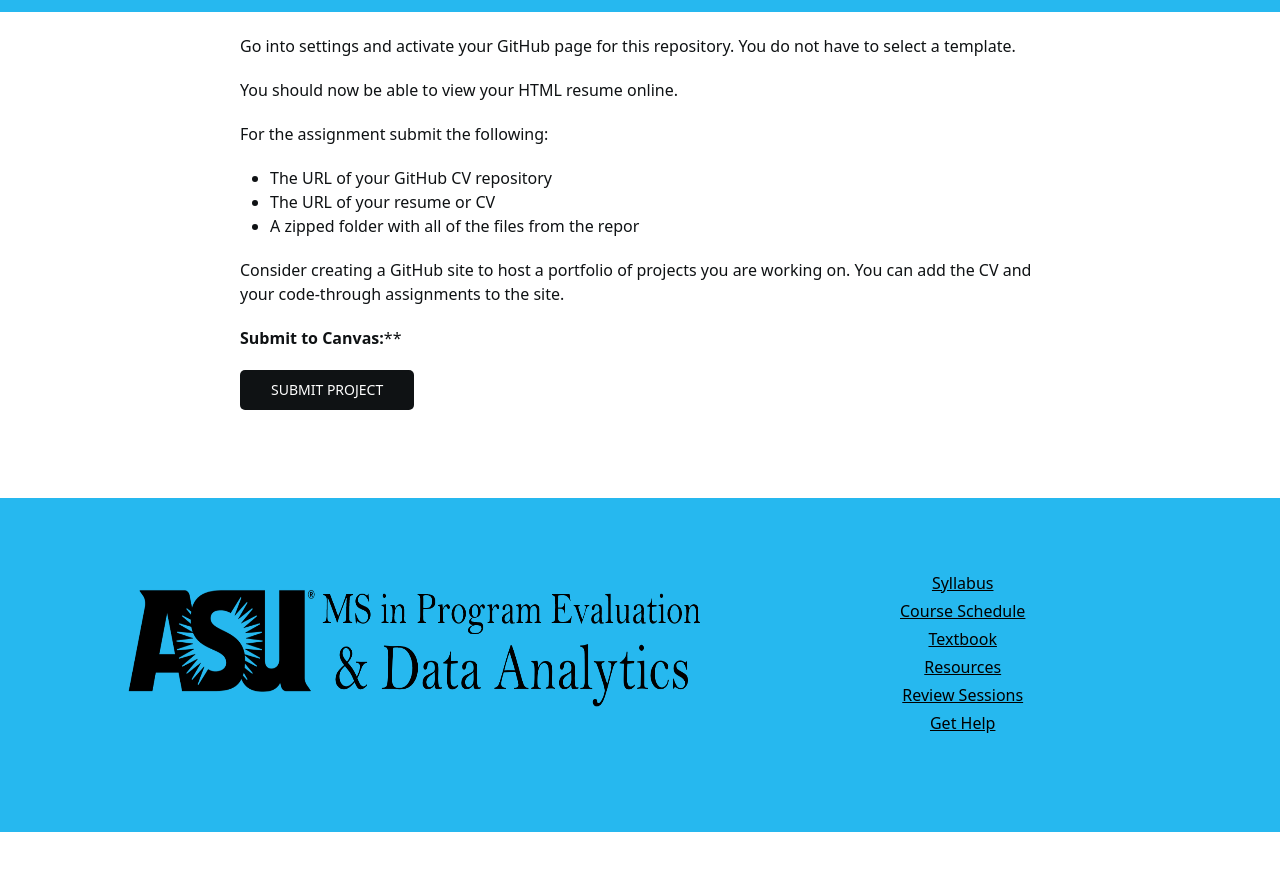
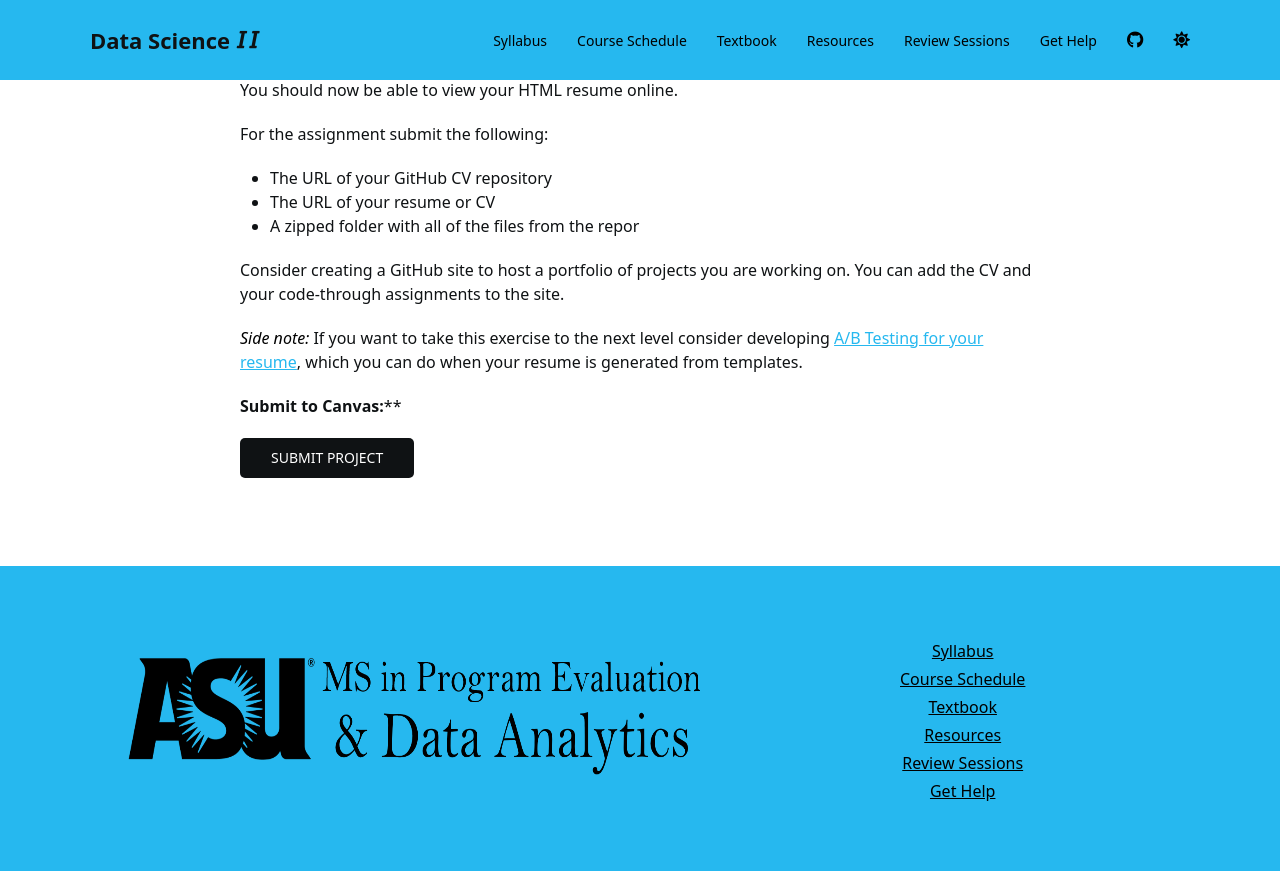
Before and after one commit to DS4PS/cpp-527-fall-2020, a Jekyll site: the page built from schedule.md, in a window 1280 px wide and 900 px high, scrolled down 72226 px. Shown: the top 871 px of the window. Built offline with Jekyll 4.4.1, drawn with Linux system fonts in a browser that asks for light colours; nearby versions of some CDN libraries; a script bundle is joined from its source files by our own code; library files that are not in the unit come from our copies; a style sheet for code colours, icons or effects is not loaded; before the commit the page ends 73058 px from its top, so only the background shows below that.

Commit message:
Update schedule.md

```diff
--- a/schedule.md
+++ b/schedule.md
@@ -3086,6 +3086,8 @@
 
 Consider creating a GitHub site to host a portfolio of projects you are working on. You can add the CV and your code-through assignments to the site.
 
+*Side note:* If you want to take this exercise to the next level consider developing [A/B Testing for your resume](https://www.r-bloggers.com/2020/11/a-b-testing-my-resume/), which you can do when your resume is generated from templates.
+
 
 **Submit to Canvas:****
 
```
